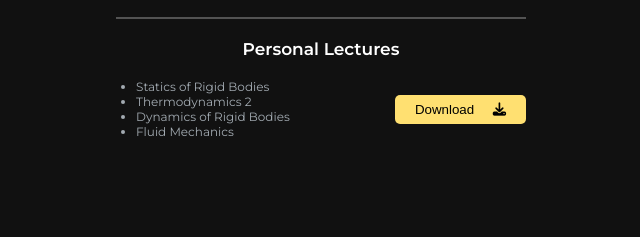
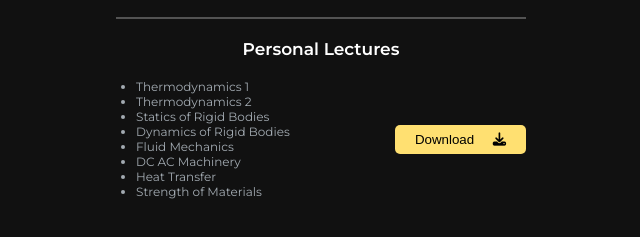
Before and after one commit to jcsoldevilla1256/tiktok-landpage, a plain HTML site: page index.html in a window 1280 px wide. Shown: the part 157-394 px from the top of the page, without its empty margins (319-959 px from the left). Drawn offline with Linux system fonts and the light colour scheme.

Commit message:
Edit section 1 style and html

```diff
--- a/css/style.css
+++ b/css/style.css
@@ -99,3 +99,13 @@ a:hover {
     padding: 7px 20px;
     border-radius: 5px;
 }
+
+.button a {
+    text-decoration: none;
+    color: black;
+}
+
+.button button:hover {
+    border: solid gray 2px;
+    cursor: pointer;
+}
--- a/index.html
+++ b/index.html
@@ -4,6 +4,7 @@
     <meta charset="UTF-8" />
     <meta name="viewport" content="width=device-width, initial-scale=1.0" />
     <link rel="stylesheet" href="./css/style.css" />
+    <script src="./myscripts.js"></script>
     <title>@unengineer</title>
     <link
       rel="stylesheet"
@@ -54,14 +55,18 @@
         <div class="s1-content">
           <div class="notes">
             <ul>
+              <li>Thermodynamics 1</li>
+              <li>Thermodynamics 2</li>
               <li>Statics of Rigid Bodies</li>
-              <li>Thermodynamics 2</li>
               <li>Dynamics of Rigid Bodies</li>
               <li>Fluid Mechanics</li>
+              <li>DC AC Machinery</li>
+              <li>Heat Transfer</li>
+              <li>Strength of Materials</li>
             </ul>
           </div>
           <div class="button">
-            <button>Download &nbsp;&nbsp;&nbsp;&nbsp;<i class="fa-solid fa-download"></i></button>
+            <a href="https://tsueduph-my.sharepoint.com/:f:/g/personal/jc_soldevilla0950_student_tsu_edu_ph/EgxaVQIeRa1OquL03XRe-VQBi3H5F1wZ-qU9EDZn_VNvew?e=PO0zut"><button>Download &nbsp;&nbsp;&nbsp;&nbsp;<i class="fa-solid fa-download"></i></button></a>
           </div>
         </div>
       </div>
```
